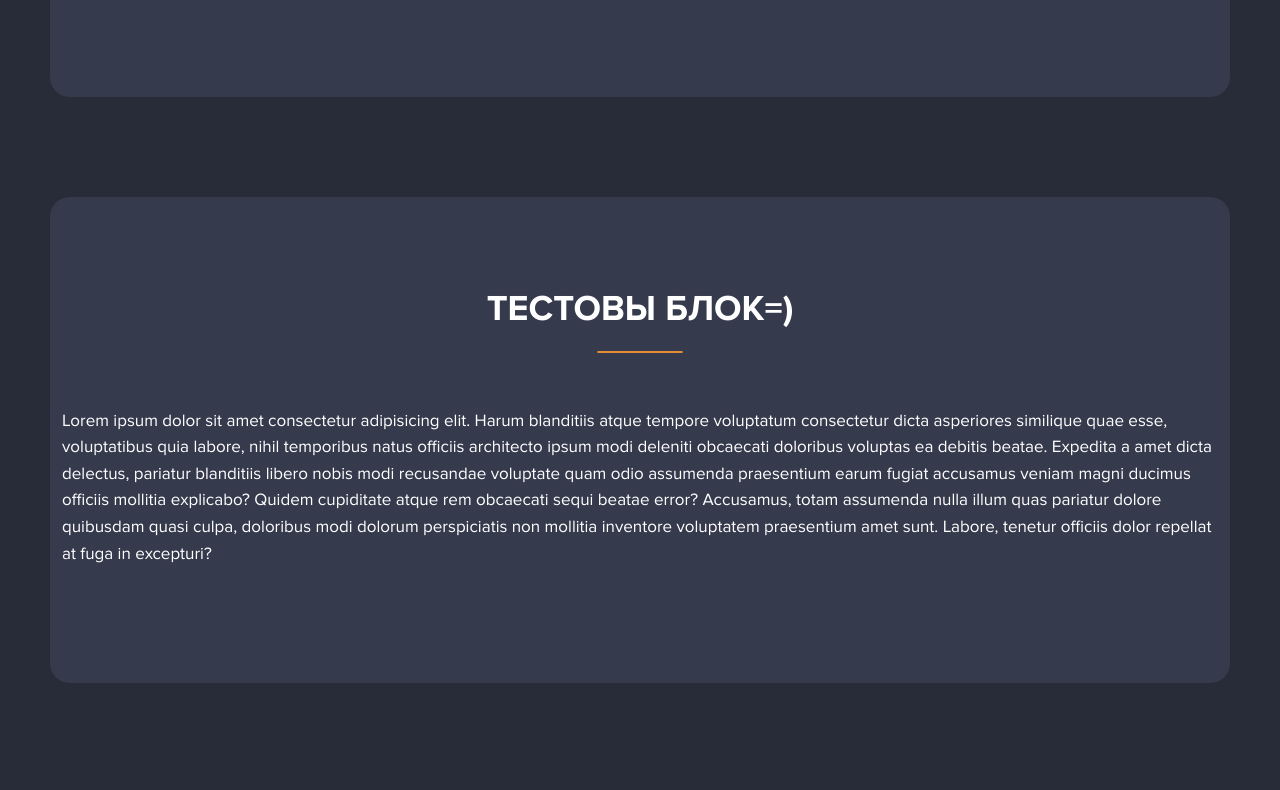
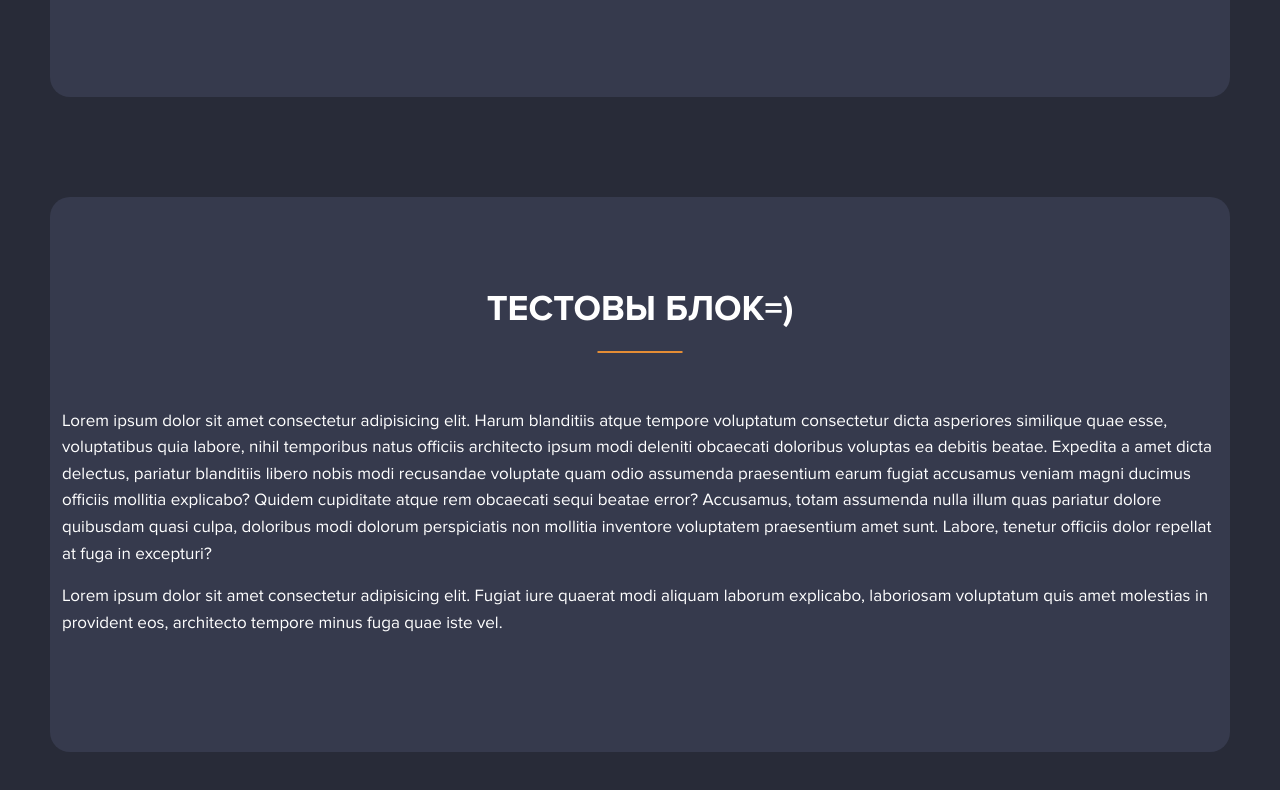
Before and after one commit to RostislavSuslov/31.10Lesson-12, a plain HTML site: page sliders.html in a window 1280 px wide. Shown: the part 2481-3271 px from the top of the page. Drawn offline with Linux system fonts and the light colour scheme.

Commit message:
before merge

```diff
--- a/sliders.html
+++ b/sliders.html
@@ -294,6 +294,7 @@
                 <p>
                     Lorem ipsum dolor sit amet consectetur adipisicing elit. Harum blanditiis atque tempore voluptatum consectetur dicta asperiores similique quae esse, voluptatibus quia labore, nihil temporibus natus officiis architecto ipsum modi deleniti obcaecati doloribus voluptas ea debitis beatae. Expedita a amet dicta delectus, pariatur blanditiis libero nobis modi recusandae voluptate quam odio assumenda praesentium earum fugiat accusamus veniam magni ducimus officiis mollitia explicabo? Quidem cupiditate atque rem obcaecati sequi beatae error? Accusamus, totam assumenda nulla illum quas pariatur dolore quibusdam quasi culpa, doloribus modi dolorum perspiciatis non mollitia inventore voluptatem praesentium amet sunt. Labore, tenetur officiis dolor repellat at fuga in excepturi?
                 </p>
+                <p>Lorem ipsum dolor sit amet consectetur adipisicing elit. Fugiat iure quaerat modi aliquam laborum explicabo, laboriosam voluptatum quis amet molestias in provident eos, architecto tempore minus fuga quae iste vel.</p>
             </div>
         </section>
 
```
